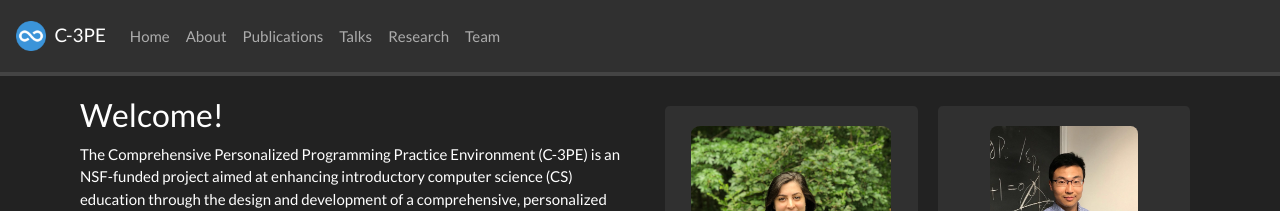
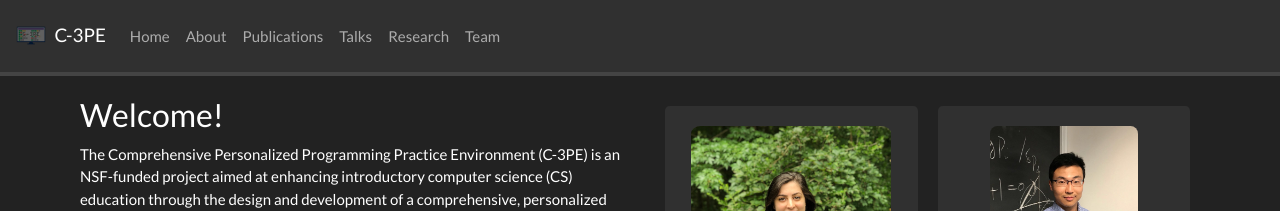
Before and after one commit to C-3PE/c-3pe.github.io, a Jekyll site: the page built from _pages/home.md, in a window 1280 px wide. Shown: the top 211 px of the page. Built offline with Jekyll 4.4.1, drawn with Linux system fonts in a browser that asks for light colours; nearby versions of some CDN libraries; a style sheet for code colours, icons or effects is not loaded.

Commit message:
Update logo

```diff
--- a/_includes/header.html
+++ b/_includes/header.html
@@ -5,7 +5,7 @@ height="0" width="0" style="display:none;visibility:hidden"></iframe></noscript>
 
 <nav class="navbar sticky-top navbar-expand-md navbar-dark bg-dark">
     <a class="navbar-brand" href="{{ site.url }}{{ site.baseurl }}/">
-     <img src="{{ site.url }}{{ site.baseurl }}/favicon.ico" width="30" height="30" style="margin-right:5px" class="d-inline-block align-top" alt="">
+     <img src="{{ site.url }}{{ site.baseurl }}/favicon/favicon.ico" width="30" height="30" style="margin-right:5px" class="d-inline-block align-top" alt="">
       {{ site.title | escape }}
     </a>
     <button class="toggler navbar-toggler collapsed" type="button" data-bs-toggle="collapse" data-bs-target="#navbarColor02" aria-controls="navbarColor02" aria-expanded="false" aria-label="Toggle navigation">
```
